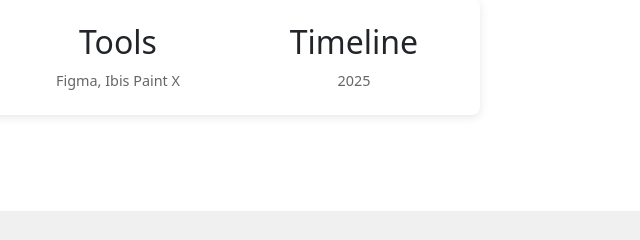
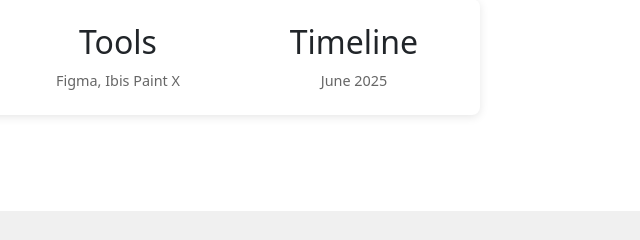
Before and after one commit to kaynnsc/kaynnsc.github.io, a plain HTML site: page work_1.html in a window 1280 px wide. Shown: the part 1215-1455 px from the top of the page, 640-1280 px from the left. Drawn offline with nearby package versions, Linux system fonts and the light colour scheme; a web font is replaced by a local one.

Commit message:
Update work_1.html

```diff
--- a/work_1.html
+++ b/work_1.html
@@ -193,7 +193,7 @@
             </div>
             <div class="profile-item">
                 <h2>Timeline</h2>
-                <p>2025</p>
+                <p>June 2025</p>
             </div>
         </div>
     </div>
```
